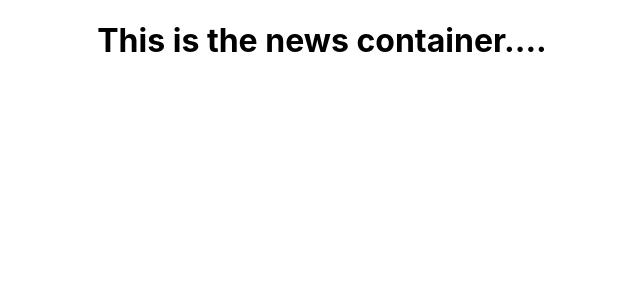
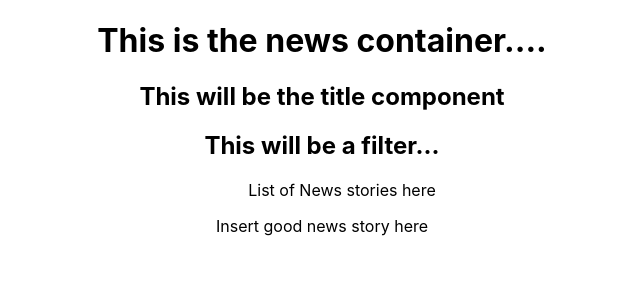
Before and after one commit to stevenmcf/HackerNewsReact, a React (Create React App) app: page / in a window 1280 px wide. Shown: the top 300 px of the page, without its empty margins (318-958 px from the left). Built offline with nearby package versions, Linux system fonts and the light colour scheme.

Commit message:
fleshed out components for title, filter, storylist and story - all rendering to web browswer OK DOKI.

```diff
--- a/src/components/Filter.js
+++ b/src/components/Filter.js
@@ -0,0 +1,6 @@
+const Filter = () => {
+    return (
+        <h2>This will be a filter...</h2>
+    );
+};
+export default Filter;
--- a/src/components/Story.js
+++ b/src/components/Story.js
@@ -0,0 +1,6 @@
+const Story = () => {
+    return (
+        <p>Insert good news story here</p>
+    );
+};
+export default Story;
--- a/src/components/StoryList.js
+++ b/src/components/StoryList.js
@@ -0,0 +1,11 @@
+import Story from './Story'
+
+const StoryList = () => {
+    return (
+        <>
+        <ul>List of News stories here</ul>
+        <Story />
+        </>
+    );
+};
+export default StoryList;
--- a/src/components/Title.js
+++ b/src/components/Title.js
@@ -0,0 +1,11 @@
+import Filter from './Filter'
+
+const Title = () => {
+    return (
+        <>
+        <h2>This will be the title component</h2>
+        <Filter/>
+        </>
+    );
+};
+export default Title;
--- a/src/containers/NewsContainer.js
+++ b/src/containers/NewsContainer.js
@@ -1,10 +1,16 @@
+import Filter from "../components/Filter";
+import StoryList from "../components/StoryList";
+import Title from "../components/Title";
+
 const NewsContainer = () => {
 
     return (
+        <>
+        <h1>This is the news container....</h1>
+        <Title/>
 
-        <h1>This is the news container....</h1>
-
-
+        <StoryList/>
+        </>
     );
 
 
```
Also changed, not shown: 1 other file (tests, documents, lock files or other folders).
